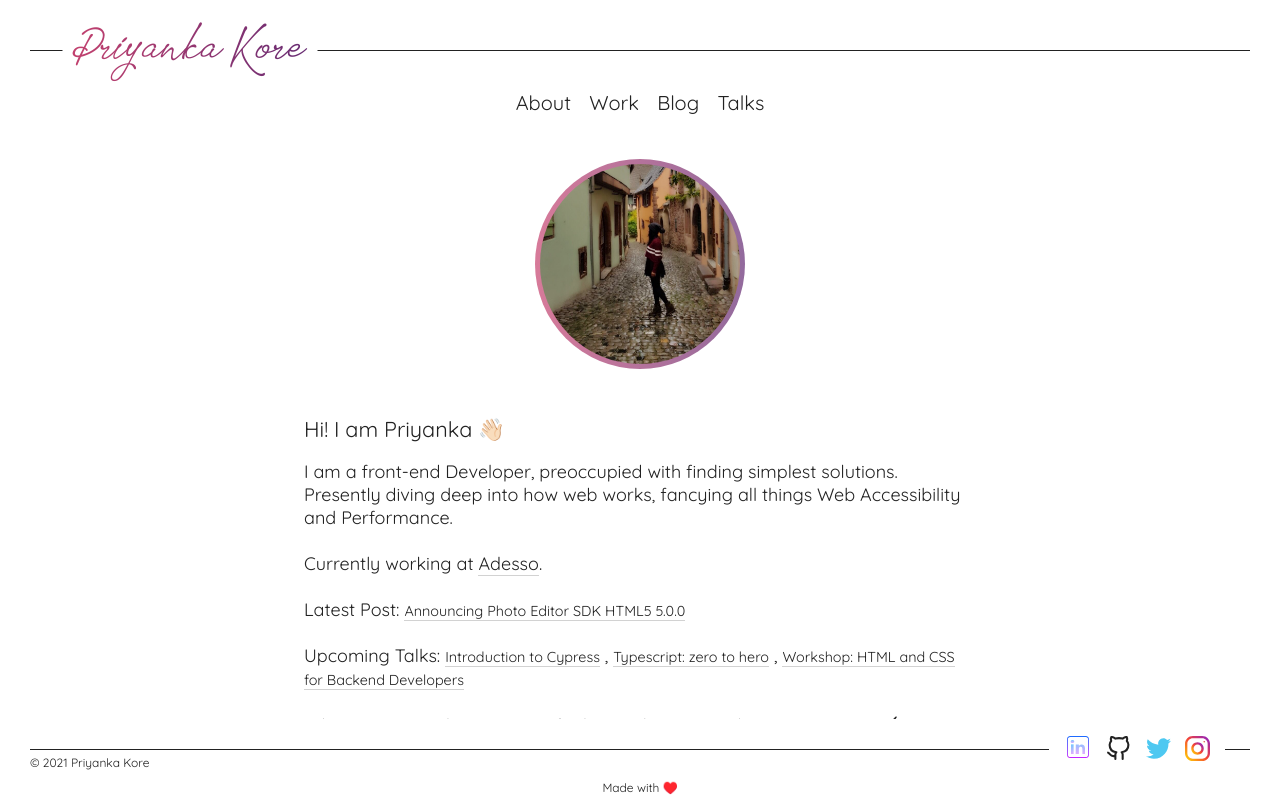
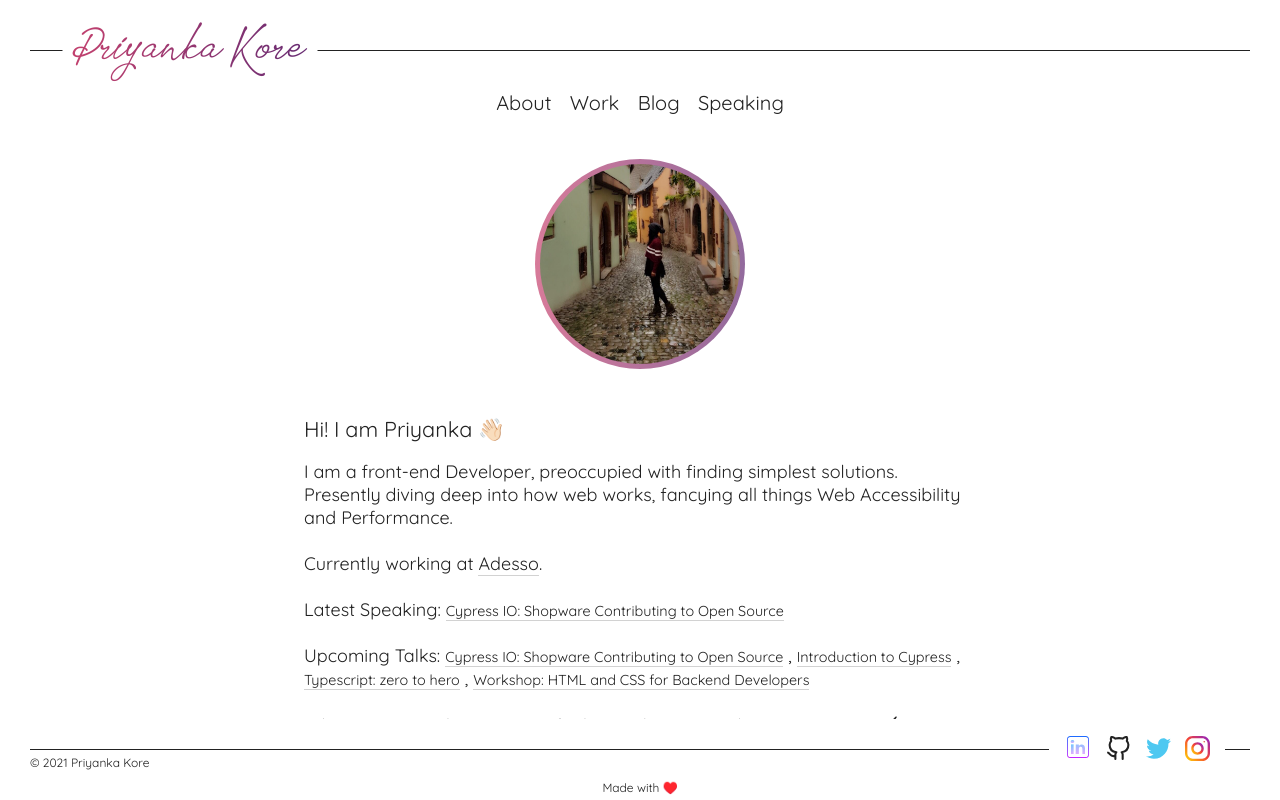
Before and after one commit to piyukore06/portfolio, a Svelte app: page / in a window 1280 px wide. Shown: the top 800 px of the page. Built offline with nearby package versions, Linux system fonts and the light colour scheme; a web font is replaced by a local one.

Commit message:
Added youtube Nca event

```diff
--- a/src/App.svelte
+++ b/src/App.svelte
@@ -55,7 +55,7 @@
   <Link page={{ path: '/', name: 'About' }} />
   <Link page={{ path: '/work', name: 'Work' }} />
   <Link page={{ path: '/blog', name: 'Blog' }} />
-  <Link page={{ path: '/talks', name: 'Talks' }} />
+  <Link page={{ path: '/talks', name: 'Speaking' }} />
 </nav>
 <div class="container">
   <Route />
--- a/src/Data/talks.js
+++ b/src/Data/talks.js
@@ -1,5 +1,15 @@
 import { calendar, location } from './icons'
 export default [
+  {
+    path: 'https://www.youtube.com/watch?v=IHkHkoRiFLM&t=1576s',
+    heading: 'Cypress IO: Shopware Contributing to Open Source',
+    links: [{
+      prefix: calendar,
+      name: 'May 26, 2021',
+      path: 'https://www.youtube.com/watch?v=IHkHkoRiFLM&t=1576s'
+    }],
+    description: 'In this NCA(Never Code alone) Live Coding session, we will contribute to the open source Cypress IO tests for Shopware Core. Four of us will work together on the Javascript Testing Framework. We have already done a testing session with Ramona. As a developer in the Shopware Core team, she has been improving and developing the test suite for a long time. And this time we will be joined by Priyanka and Tobias, both of whom have also specialized in Cypress IO testing for quite some time. The goal of the session is to deepen the common knowledge and to share it with the community. On this occasion we will also put a pull request on GitHub and show how everyone can join and help.'
+  },
   {
     path: '#',
     heading: 'Introduction to Cypress',
--- a/src/Pages/Intro.svelte
+++ b/src/Pages/Intro.svelte
@@ -2,7 +2,7 @@
     import blog from '../Data/blog.js'
     import talks from '../Data/talks.js'
     const upcoming = talks.map((t) => ({...t, date: t.links[0].name})).filter((d) => (new Date() < new Date(d.date)))
-    let latest = blog[0]
+    let latest = talks[0]
 
     import Paintings from '../Components/Painting.svelte'
 </script>
@@ -30,7 +30,7 @@ Presently diving deep into how web works, fancying all things Web Accessibility
 Currently working at <a target="_blank" class="normal-link" href="https://www.adesso.de/"> Adesso</a>.
 <br>
 <br>
-Latest Post:  <a class="normal-link new" target="_blank" href={latest.path}> {latest.heading}</a>
+Latest Speaking:  <a class="normal-link new" target="_blank" href={latest.path}> {latest.heading}</a>
 <br>
 <br>
 {#if upcoming.length}
```
Also changed, not shown: 1 other file (tests, documents, lock files or other folders).
